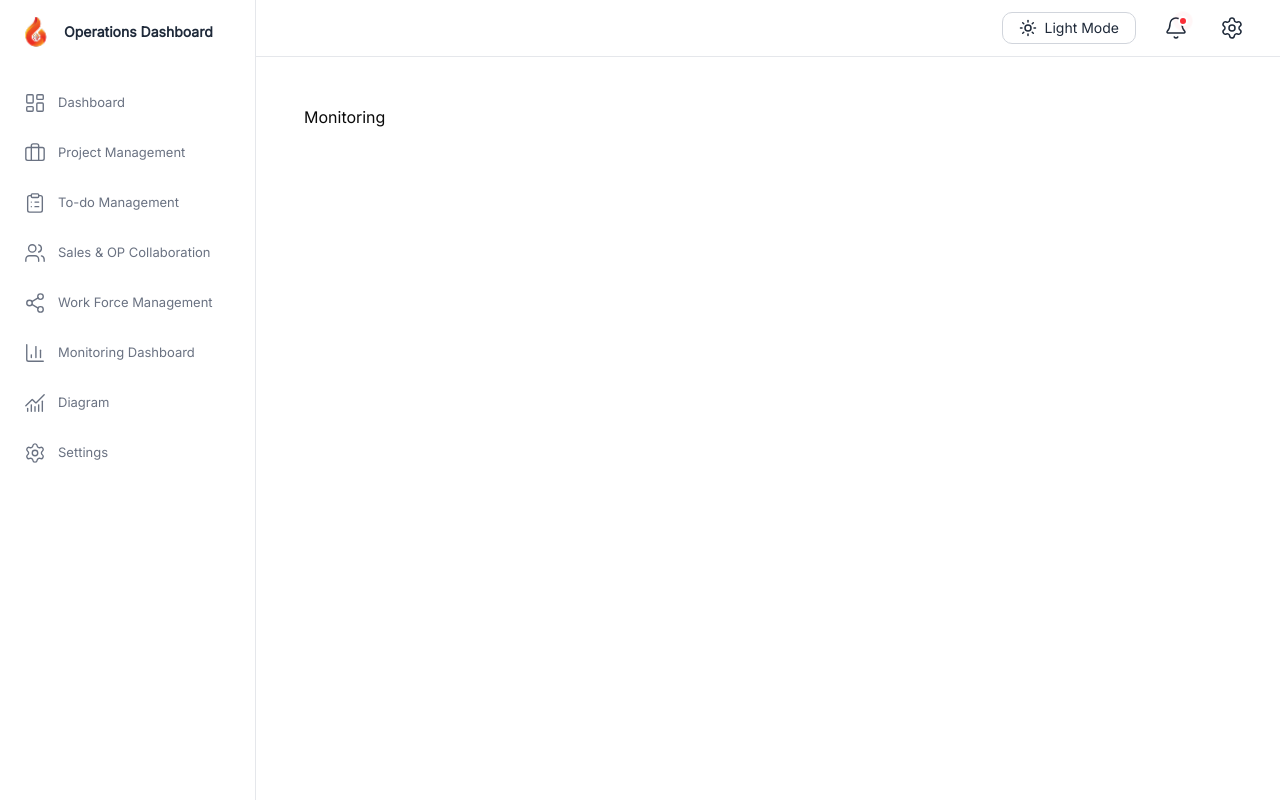
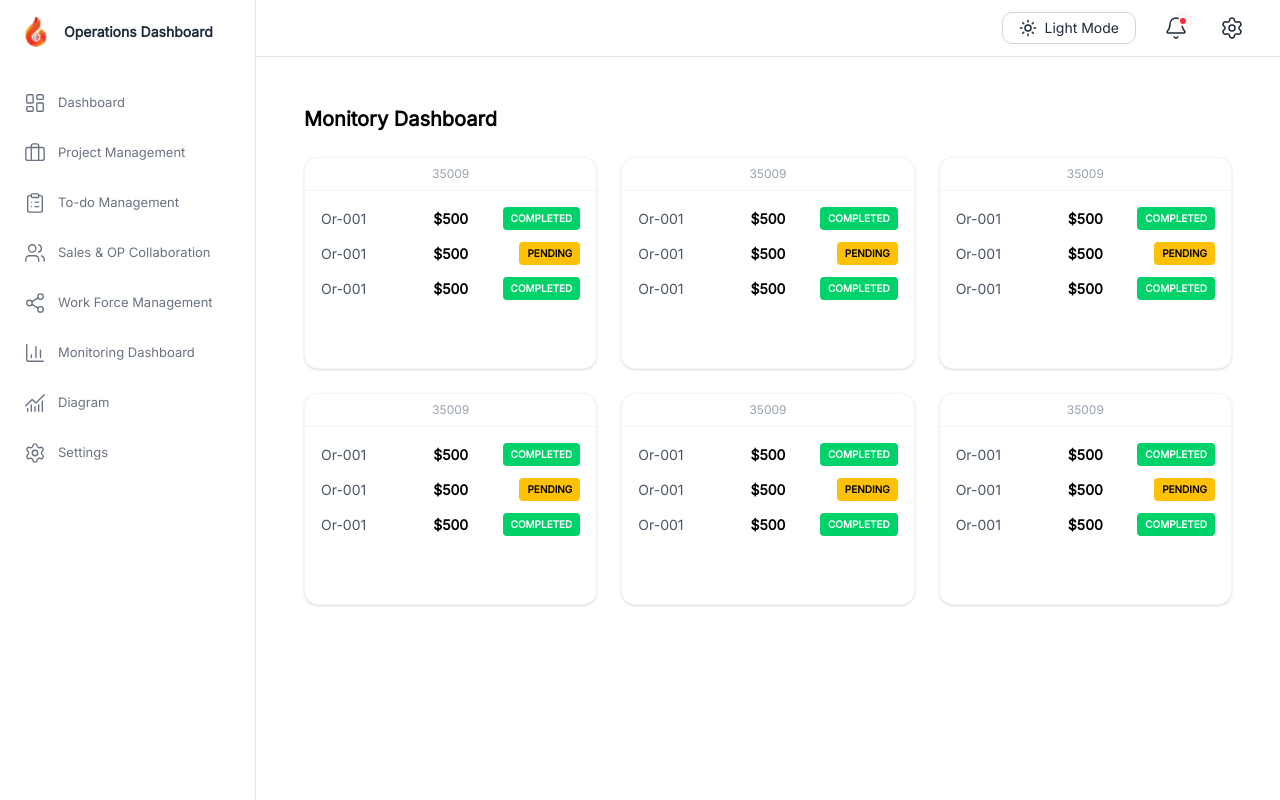
Before and after one commit to faioperation/FireAI-ERP, a React (Vite) app: page /monitoring in a window 1280 px wide. Built offline with nearby package versions, Linux system fonts and the light colour scheme.

Commit message:
pulling from main

```diff
--- a/src/App.jsx
+++ b/src/App.jsx
@@ -1,8 +1,3 @@
-// import { ThemeContext } from "./Componants/Themes/ThemeContext"
-// import Dashboard from "./Dashboard/Dashboard"
-
-// import { useContext } from "react"
-
 import { Routes, Route } from "react-router";
 import Dashboard from "./pages/Dashboard/Dashboard";
 import CommonLayouts from "./Componants/CommonLayouts";
@@ -12,7 +7,6 @@ import TodoManagement from "./pages/TodoManagement/TodoManagement";
 import SalesOPCollaboration from "./pages/SalesOPCollaboration/SalesOPCollaboration";
 import WorkForce from "./pages/WorkForce/WorkForce";
 import Monitoring from "./pages/Monitoring/Monitoring";
-import Diagram from "./pages/Diagram/Diagram";
 import Settings from "./pages/Settings/Settings";
 import Order from "./pages/ProjectManagement/Order";
 import ProfileList from "./pages/Dashboard/DashboardComponants/ProfileList";
@@ -29,13 +23,13 @@ import AsssignedTask from "./pages/TodoManagement/TodoComponants/AsssignedTask";
 import SelfLearning from "./pages/TodoManagement/TodoComponants/SelfLearning";
 import AssignedTask from "./pages/TodoManagement/TodoComponants/AsssignedTask";
 import MeetingDetails from "./pages/SalesOPCollaboration/SalesOPCollaborationComponents/MeetingDetails";
-import MeetingList from "./pages/SalesOPCollaboration/SalesOPCollaborationComponents/MeetingList";
 import NoticePage from "./pages/SalesOPCollaboration/NoticePage";
 import NoticeApproval from "./pages/SalesOPCollaboration/SalesOPCollaborationComponents/NoticeApproval";
-
 import TaskTracker from "./pages/TodoManagement/TaskTracker/TaskTracker";
 import TaskList from "./pages/TodoManagement/TaskTracker/TaskList";
 import Message from "./pages/TodoManagement/TaskTracker/Message";
+import Management from "./pages/Diagram/Management";
+import SitPlan from "./pages/Diagram/SitPlan";
 import AddModule from "./pages/TodoManagement/TaskTracker/AddModule";
 import AddMessage from "./pages/TodoManagement/TaskTracker/AddMessage";
 
@@ -44,55 +38,55 @@ const App = () => {
     <ThemeProvider>
       <Routes>
         <Route element={<CommonLayouts />}>
+          {/* Dashboard */}
           <Route index element={<Dashboard />} />
-          <Route
-            path="/profilelist"
-            element={<ProfileList></ProfileList>}
-          ></Route>
-          <Route path="/profilelist/:id" element={<ProfileDetails />}></Route>
+          <Route path="/profilelist" element={<ProfileList />} />
+          <Route path="/profilelist/:id" element={<ProfileDetails />} />
+          {/* Project Management */}
           <Route path="/project" element={<ProjectManagement />} />
           <Route path="/project/view" element={<ProjectView />} />
           <Route path="/order" element={<Order />} />
           <Route path="/order-value" element={<DynamicOrderForm />} />
           <Route path="/assign-order" element={<AssignedOrder />} />
+          {/* To-do Management */}
           <Route path="/todo" element={<TodoManagement />}>
             <Route element={<Leader />}>
-              <Route index element={<Mytask />} />{" "}
-              {/* Default sub-page: /todo */}
-              <Route path="mytask" element={<Mytask />} /> {/* /todo/mytask */}
-              <Route path="assigntask" element={<Assigntask />} />{" "}
-              {/* /todo/assigntask */}
+              <Route index element={<Mytask />} />
+              <Route path="mytask" element={<Mytask />} />
+              <Route path="assigntask" element={<Assigntask />} />
             </Route>
-
-            {/* Member section-er jonno alada nesting */}
             <Route path="member" element={<Member />}>
-              <Route index element={<AssignedTask />} />{" "}
+              <Route index element={<AssignedTask />} />
               <Route path="assignedtask" element={<AsssignedTask />} />
               <Route path="selfLearning" element={<SelfLearning />} />
             </Route>
           </Route>
-          6
-          <Route path="/tasktracker" element={<TaskTracker />}>
-            <Route index element={<TaskList />} />{" "}
-            {/* Default sub-page: /todo */}
-            <Route path="tasklist" element={<TaskList />} />{" "}
-            {/* /todo/mytask */}
-            <Route path="message" element={<Message />} />{" "}
-            {/* /todo/assigntask */}
+          {/* Task Tracker (Child of Todo in Sidebar) */}
+          <Route path="/task-tracker" element={<TaskTracker />}>
+            <Route index element={<TaskList />} />
+            <Route path="tasklist" element={<TaskList />} />
           </Route>
           <Route path="/addtaskmodule" element={<AddModule />} />
-          <Route path="/addmessage" element={<AddMessage/>} />
+          <Route path="/addmessage" element={<AddMessage />} />
+          {/* Sales & Collaboration */}
           <Route path="/sales" element={<SalesOPCollaboration />} />
           <Route path="/meeting/:id" element={<MeetingDetails />} />
+          <Route path="/message" element={<Message />} />{" "}
+          {/* Sidebar-এ এটি Sales-এর আন্ডারে */}
           <Route path="/notice" element={<NoticePage />} />
           <Route path="/notice-approval" element={<NoticeApproval />} />
+          {/* Workforce & Monitoring */}
           <Route path="/workforce" element={<WorkForce />} />
           <Route path="/monitoring" element={<Monitoring />} />
-          <Route path="/diagram" element={<Diagram />} />
+          {/* Diagram */}
+          <Route path="/diagram" element={<Management />} />
+          <Route path="/sit-plan" element={<SitPlan />} />
+          {/* Settings */}
           <Route path="/settings" element={<Settings />} />
         </Route>
       </Routes>
     </ThemeProvider>
   );
 };
+
 export default App;
--- a/src/Componants/Sidebar.jsx
+++ b/src/Componants/Sidebar.jsx
@@ -116,21 +116,51 @@ export default function Sidebar() {
     }
   };
 
+  // const handleChildClick = (child, parentId) => {
+  //   const childLabel = typeof child === "string" ? child : child.label;
+  //   setActiveChild(childLabel);
+
+  //   if (parentId === "project") {
+  //     if (childLabel === "Project") navigate("/project");
+  //     else if (childLabel === "Order") navigate("/order");
+  //     else if (childLabel === "Assigned Order") navigate("/assign-order");
+  //   } else {
+  //     navigate(`/${parentId}`);
+  //   }
+
+  //   if (window.innerWidth < 1024) {
+  //     setIsMobileOpen(false);
+  //   }
+  // };
+
   const handleChildClick = (child, parentId) => {
     const childLabel = typeof child === "string" ? child : child.label;
     setActiveChild(childLabel);
+
+    // চাইল্ড লেবেল অনুযায়ী পাথ ডিক্লেয়ার করুন
+    const routeMap = {
+      "Task-Tracker": "/task-tracker",
+      Notice: "/notice",
+      Message: "/message",
+      "Sit plan": "/sit-plan",
+      "Daily To-do": "/todo",
+      Management: "/diagram",
+      "Team Management": "/workforce",
+      "Employee Management": "/workforce",
+    };
 
     if (parentId === "project") {
       if (childLabel === "Project") navigate("/project");
       else if (childLabel === "Order") navigate("/order");
       else if (childLabel === "Assigned Order") navigate("/assign-order");
+    } else if (routeMap[childLabel]) {
+      // যদি আমাদের ম্যাপে এই চাইল্ড থাকে, তবে সেই পাথে যাও
+      navigate(routeMap[childLabel]);
     } else {
       navigate(`/${parentId}`);
     }
 
-    if (window.innerWidth < 1024) {
-      setIsMobileOpen(false);
-    }
+    if (window.innerWidth < 1024) setIsMobileOpen(false);
   };
 
   const currentItem = menuData.find((m) => m.id === activeParent);
@@ -204,7 +234,6 @@ export default function Sidebar() {
                       </span>
                     )}
                   </button>
-
 
                   {/* Tooltip for Mobile and Collapsed/Active View */}
                   {(isCollapsed || isActive) && (
--- a/src/pages/Diagram/Diagram.jsx
+++ /dev/null
@@ -1,7 +0,0 @@
-const Diagram = () => {
-  return (
-    <div>Diagram</div>
-  )
-}
-
-export default Diagram
--- /dev/null
+++ b/src/pages/Diagram/Management.jsx
@@ -0,0 +1,7 @@
+const Management = () => {
+  return (
+    <div>Management</div>
+  )
+}
+
+export default Management
--- /dev/null
+++ b/src/pages/Diagram/SitPlan.jsx
@@ -0,0 +1,7 @@
+const SitPlan = () => {
+  return (
+    <div>SitPlan</div>
+  )
+}
+
+export default SitPlan
--- a/src/pages/Monitoring/Monitoring.jsx
+++ b/src/pages/Monitoring/Monitoring.jsx
@@ -1,7 +1,15 @@
+import Heading from "@/SharedComponants/Heading";
+import MonitoringGridCard from "./MonitoringComponents.jsx/MonitoringGridCard";
+
 const Monitoring = () => {
   return (
-    <div>Monitoring</div>
-  )
-}
+    <>
+      <Heading heading={"Monitory Dashboard"} />
+      <div className="mt-6">
+        <MonitoringGridCard />
+      </div>
+    </>
+  );
+};
 
-export default Monitoring
+export default Monitoring;
--- /dev/null
+++ b/src/pages/Monitoring/MonitoringComponents.jsx/MonitoringGridCard.jsx
@@ -0,0 +1,78 @@
+import React, { useContext } from "react";
+import { ThemeContext } from "@/Componants/Themes/ThemeContext";
+
+const MonitoringGridCard = () => {
+  const { theme } = useContext(ThemeContext);
+
+  const orderRows = [
+    { id: "r1", orderNo: "Or-001", price: "$500", status: "Completed" },
+    { id: "r2", orderNo: "Or-001", price: "$500", status: "Pending" },
+    { id: "r3", orderNo: "Or-001", price: "$500", status: "Completed" },
+  ];
+
+  return (
+    <div
+      className={`min-h-screen w-full transition-colors duration-300 ${
+        theme === "dark" ? "bg-[#111827] text-white" : "text-gray-900"
+      }`}
+    >
+      <div className="grid grid-cols-1 md:grid-cols-2 lg:grid-cols-3 gap-6">
+        {[1, 2, 3, 4, 5, 6].map((item) => (
+          <div
+            key={item}
+            className={`rounded-xl border overflow-hidden shadow-sm ${
+              theme === "dark"
+                ? "bg-[#1F2937] border-gray-700"
+                : "bg-white border-gray-100"
+            }`}
+          >
+            <div
+              className={`py-2 px-4 text-center text-xs border-b ${
+                theme === "dark"
+                  ? "border-gray-700 text-gray-400"
+                  : "border-gray-100 text-gray-400"
+              }`}
+            >
+              35009
+            </div>
+
+            <div className="p-4 space-y-3">
+              {orderRows.map((row) => (
+                <div
+                  key={row.id}
+                  className="grid grid-cols-3 items-center w-full"
+                >
+                  <span
+                    className={`text-sm ${theme === "dark" ? "text-gray-400" : "text-gray-600"}`}
+                  >
+                    {row.orderNo}
+                  </span>
+
+                  <span
+                    className={`text-sm font-bold text-center ${theme === "dark" ? "text-white" : "text-black"}`}
+                  >
+                    {row.price}
+                  </span>
+                  <div className="flex justify-end">
+                    <span
+                      className={`flex items-center gap-1 px-2 py-1 rounded text-[10px] font-bold uppercase ${
+                        row.status === "Completed"
+                          ? "bg-[#00D26A] text-white"
+                          : "bg-[#FFC107] text-black"
+                      }`}
+                    >
+                      {row.status}
+                    </span>
+                  </div>
+                </div>
+              ))}
+              <div className="h-10"></div>
+            </div>
+          </div>
+        ))}
+      </div>
+    </div>
+  );
+};
+
+export default MonitoringGridCard;
```
